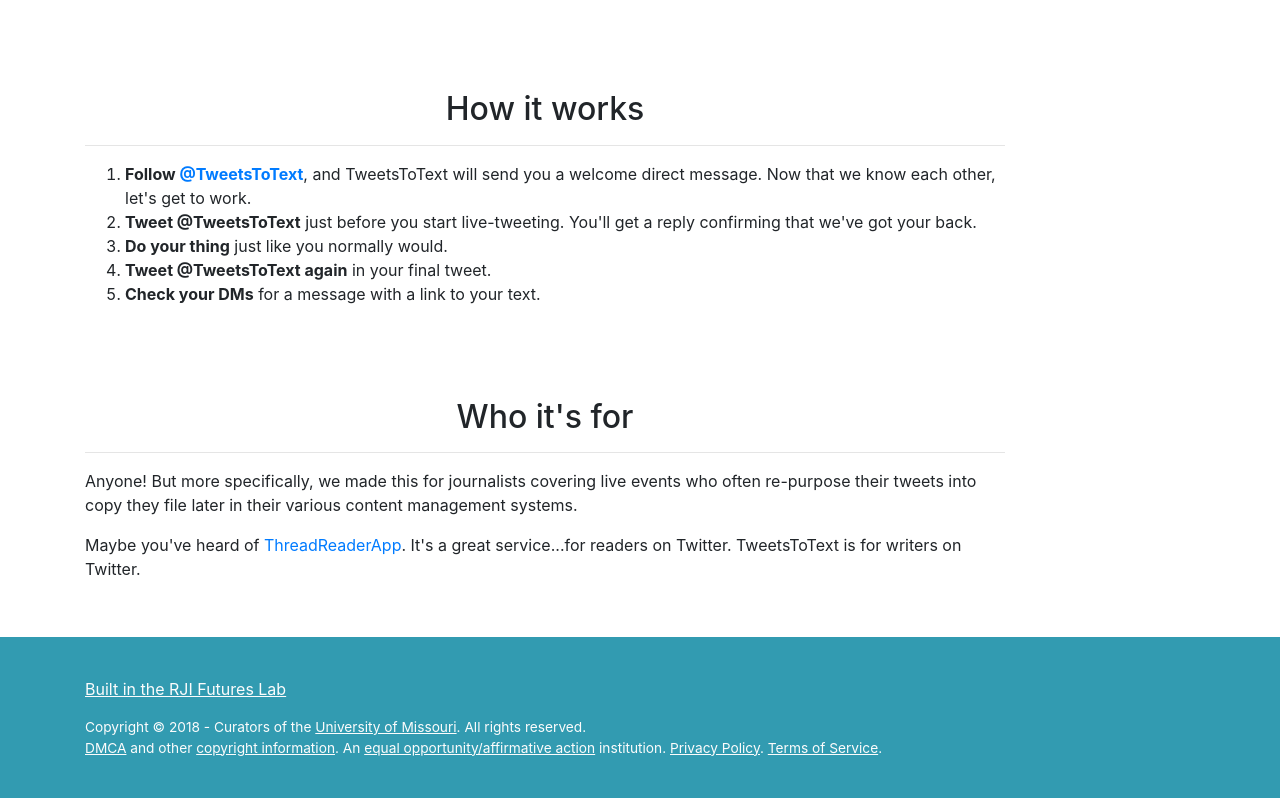
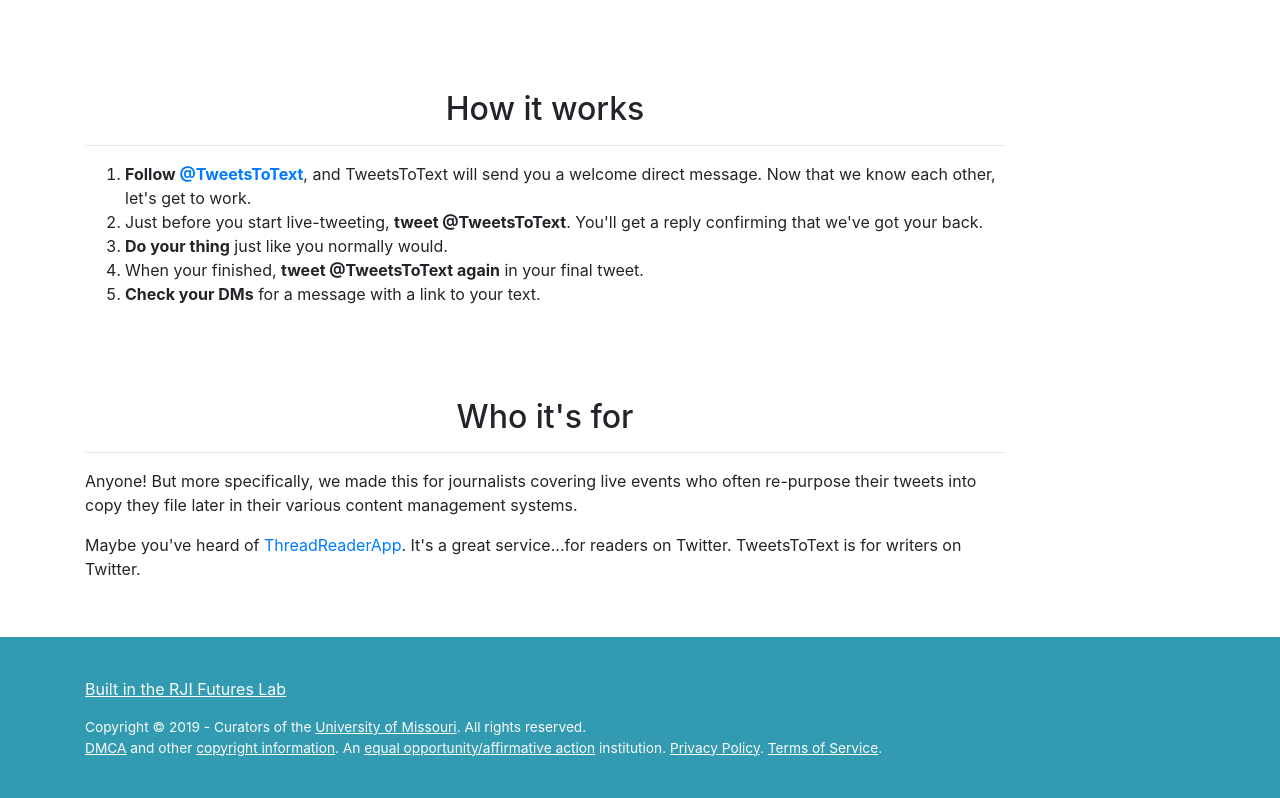
Before and after one commit to rji-futures-lab/tweets-to-text, a Python web app: template tweets2text/templates/index.html in a window 1280 px wide. Shown: the part 1066-1864 px from the top of the page. Run offline with Jinja, Linux system fonts and the light colour scheme; the template is opened without the code that fills it, so the values that code supplies are empty; some libraries are stand-ins or nearby versions.

Commit message:
small edits to homepage

```diff
--- a/tweets2text/templates/index.html
+++ b/tweets2text/templates/index.html
@@ -39,9 +39,9 @@
 
         <ol>
           <li><strong>Follow <a href="https://twitter.com/TweetsToText">@TweetsToText</a></strong>, and TweetsToText will send you a welcome direct message. Now that we know each other, let's get to work.</li>
-          <li><strong>Tweet @TweetsToText</strong> just before you start live-tweeting. You'll get a reply confirming that we've got your back.</li>
+          <li>Just before you start live-tweeting, <strong>tweet @TweetsToText</strong>. You'll get a reply confirming that we've got your back.</li>
           <li><strong>Do your thing</strong> just like you normally would.</li>
-          <li><strong>Tweet @TweetsToText again</strong> in your final tweet.</li>
+          <li>When your finished, <strong>tweet @TweetsToText again</strong> in your final tweet.</li>
           <li><strong>Check your DMs</strong> for a message with a link to your text.</li>
         </ol>
 
@@ -62,7 +62,7 @@
       <p><a href="https://github.com/rji-futures-lab/tweets-to-text">Built in the RJI Futures Lab</a></p>
       <div id="copyright">
         <p>
-          Copyright © 2018 - Curators of the <a href="http://missouri.edu/">University of Missouri</a>. All rights reserved.
+          Copyright © 2019 - Curators of the <a href="http://missouri.edu/">University of Missouri</a>. All rights reserved.
         </p>
         <p>
           <a href="http://missouri.edu/dmca/">DMCA</a> and other <a
```
